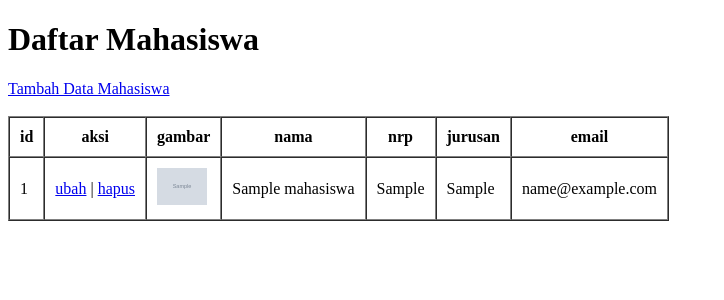
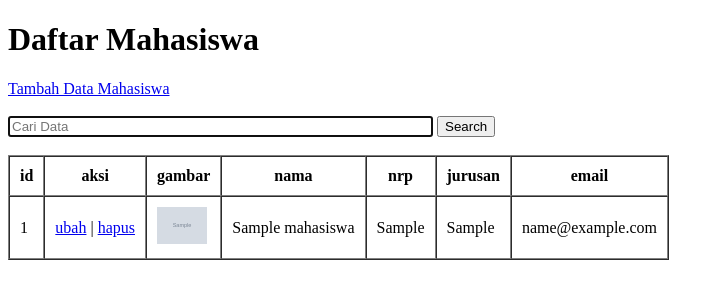
Before and after one commit to NeldoYosepSimanjuntak/CRUD_pada_PHP, a PHP site: page / in a window 1280 px wide. Shown: the top 300 px of the page, without its empty margins (0-724 px from the left). Run offline with PHP 8.4, Linux system fonts and the light colour scheme; tables that the repository leaves empty or names only in its code hold one stand-in row (values such as "Sample post"); grey boxes marked "Sample" are stand-in pictures.

Commit message:
menambahkan search

```diff
--- a/pertemuan8(CRUD)/function.php
+++ b/pertemuan8(CRUD)/function.php
@@ -30,13 +30,14 @@ function tambah($data){
 
     return mysqli_affected_rows($conn);
 }
-
+// function hapus
 function hapus($id){
     global $conn;
     mysqli_query($conn, "DELETE FROM mahasiswa WHERE id = $id ");
     return mysqli_affected_rows($conn);
 }
 
+// function ubah
 function ubah($data){
     global $conn;
     $id = $data['id'];
@@ -60,4 +61,11 @@ function ubah($data){
 
 }
 
+// function cari
+
+function cari($search){
+    $query = "SELECT * FROM mahasiswa where nama LIKE '%$search%' OR nrp LIKE '%$search%'";
+    return query($query);
+}
+
 ?>
--- a/pertemuan8(CRUD)/index.php
+++ b/pertemuan8(CRUD)/index.php
@@ -3,7 +3,13 @@
 require 'function.php';
 
 // ambil data nya dari tabel mahasiswa
-$mahasiswa = query("SELECT * FROM mahasiswa");
+$mahasiswa = query("SELECT * FROM mahasiswa ORDER BY id DESC");
+
+//tombol cari pada saat di klik
+
+if(isset($_POST["cari"])){
+    $mahasiswa = cari($_POST["search"]);
+}
 ?>
 
 <!DOCTYPE html>
@@ -17,6 +23,12 @@ $mahasiswa = query("SELECT * FROM mahasiswa");
     <h1>Daftar Mahasiswa</h1>
     <a href="tambah.php">Tambah Data Mahasiswa</a>
     <br><br>
+
+    <form action="" method="post">
+        <input type="text" name="search" size="50" autofocus placeholder="Cari Data" autocomplete="off">
+        <button type="submit" name="cari">Search</button>
+    </form>
+    <br>
     <table border = "1" cellpadding="10" cellspacing= "0">
         <tr>
             <th>id</th>
```
